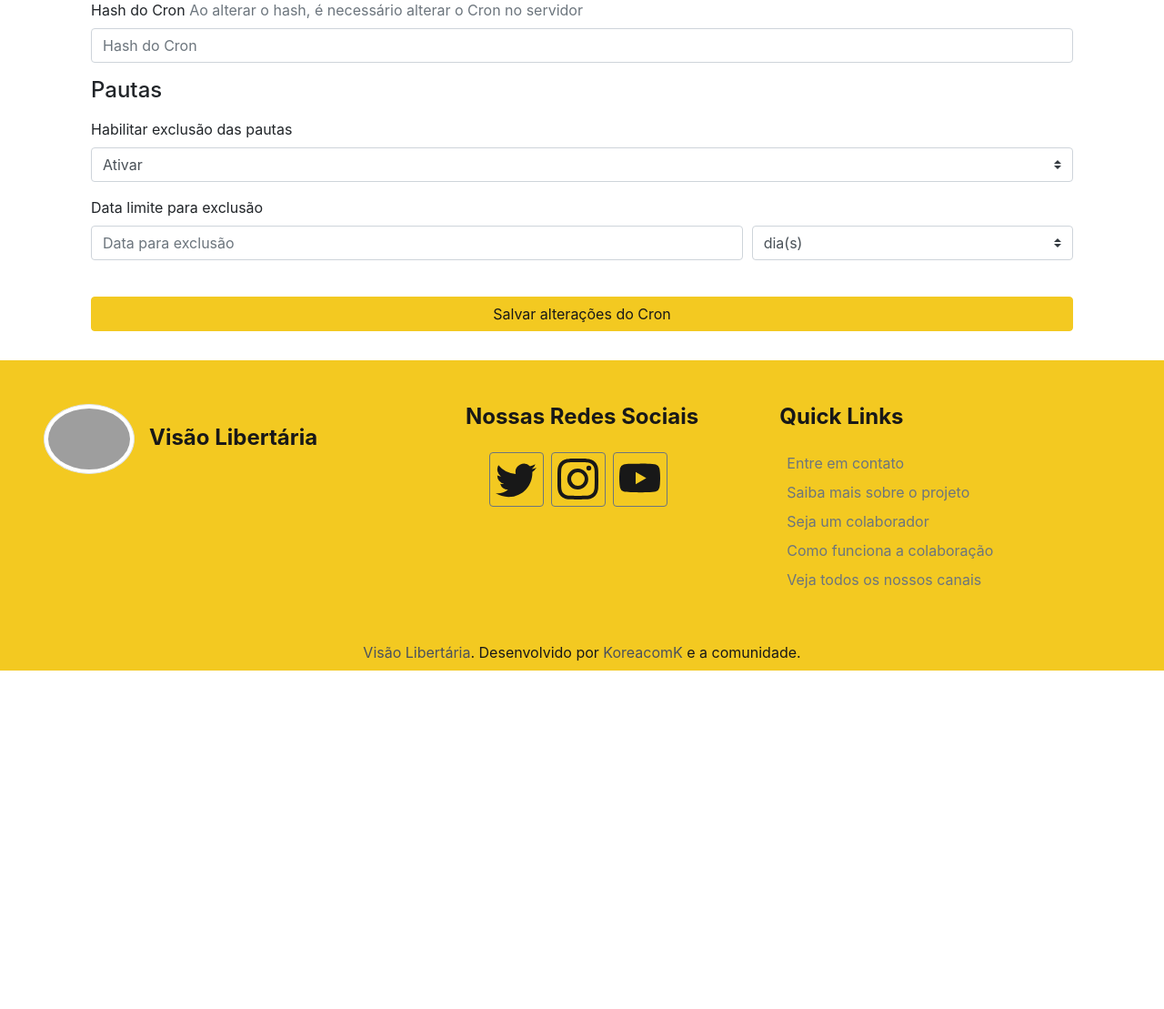
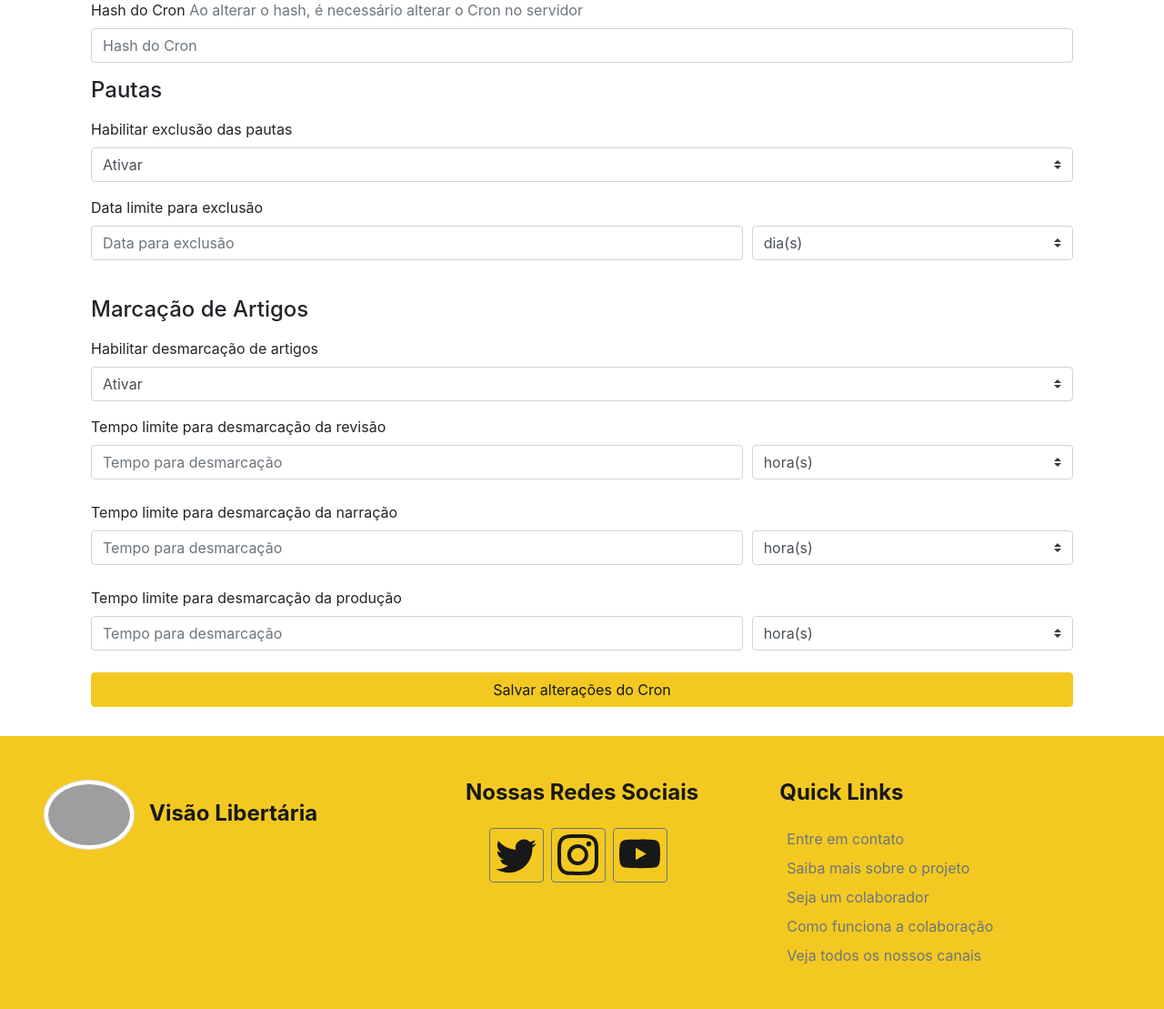
Before and after one commit to KoreaComK/visao-libertaria-site, a CodeIgniter 4 app: the page made by app/Views/colaboradores/administracao_detail.php in a window 1280 px wide. Shown: the part 366-1475 px from the top of the page at 91% size. Before the commit the page ends 1103 px from the top, so only its background shows below. Run offline with PHP 8.4 and a stand-in for CodeIgniter, Linux system fonts and the light colour scheme; the template is opened without the code that fills it, so the values that code supplies are empty; some libraries are stand-ins or nearby versions; grey boxes are pictures that could not be loaded.

Commit message:
Adicionando tempo para desmarcar artigos

```diff
--- a/app/Views/colaboradores/administracao_detail.php
+++ b/app/Views/colaboradores/administracao_detail.php
@@ -66,7 +66,7 @@ use CodeIgniter\I18n\Time;
 							<div class="mb-3">
 								<label for="titulo">Data limite para exclusão</label>
 								<div class="form-row">
-									<div class="col-md-8 mb-8">
+									<div class="col-md-8 mb-2">
 										<input type="number" class="form-control" id="cron_pautas_data_delete_number"
 											placeholder="Data para exclusão" name="cron_pautas_data_delete_number"
 											required min="1"
@@ -84,6 +84,78 @@ use CodeIgniter\I18n\Time;
 								</div>
 							</div>
 
+							<div class="mb-3">
+								<h4>Marcação de Artigos</h4>
+							</div>
+
+							<div class="mb-3">
+								<label for="titulo">Habilitar desmarcação de artigos</label>
+								<select class="custom-select" id="cron_artigos_desmarcar_status"
+									name="cron_artigos_desmarcar_status">
+									<option value="1" <?= (isset($dados['cron_artigos_desmarcar_status']) && $dados['cron_artigos_desmarcar_status'] == '1') ? ('selected') : (''); ?>>Ativar
+									</option>
+									<option value="0" <?= (isset($dados['cron_artigos_desmarcar_status']) && $dados['cron_artigos_desmarcar_status'] == '0') ? ('selected') : (''); ?>>Inativar
+									</option>
+								</select>
+							</div>
+
+							<div class="mb-3">
+								<label for="cron_artigos_desmarcar_data_revisao_number">Tempo limite para desmarcação da revisão</label>
+								<div class="form-row">
+									<div class="col-md-8 mb-2">
+										<input type="number" class="form-control" id="cron_artigos_desmarcar_data_revisao_number"
+											placeholder="Tempo para desmarcação" name="cron_artigos_desmarcar_data_revisao_number"
+											required min="1"
+											value="<?= (isset($dados['cron_artigos_desmarcar_data_revisao'])) ? (explode(' ', $dados['cron_artigos_desmarcar_data_revisao'])[0]) : (''); ?>">
+									</div>
+									<div class="col-md-4">
+										<select class="custom-select" id="cron_artigos_desmarcar_data_revisao_time"
+											name="cron_artigos_desmarcar_data_revisao_time">
+											<option value="hours" <?= (isset($dados['cron_artigos_desmarcar_data_revisao']) && explode(' ', $dados['cron_artigos_desmarcar_data_revisao'])[1] == 'hours') ? ('selected') : (''); ?>>hora(s)</option>
+											<option value="days" <?= (isset($dados['cron_artigos_desmarcar_data_revisao']) && explode(' ', $dados['cron_artigos_desmarcar_data_revisao'])[1] == 'days') ? ('selected') : (''); ?>>dia(s)</option>
+										</select>
+									</div>
+								</div>
+							</div>
+
+							<div class="mb-3">
+								<label for="cron_artigos_desmarcar_data_narracao_number">Tempo limite para desmarcação da narração</label>
+								<div class="form-row">
+									<div class="col-md-8 mb-2">
+										<input type="number" class="form-control" id="cron_artigos_desmarcar_data_narracao_number"
+											placeholder="Tempo para desmarcação" name="cron_artigos_desmarcar_data_narracao_number"
+											required min="1"
+											value="<?= (isset($dados['cron_artigos_desmarcar_data_narracao'])) ? (explode(' ', $dados['cron_artigos_desmarcar_data_narracao'])[0]) : (''); ?>">
+									</div>
+									<div class="col-md-4">
+										<select class="custom-select" id="cron_artigos_desmarcar_data_narracao_time"
+											name="cron_artigos_desmarcar_data_narracao_time">
+											<option value="hours" <?= (isset($dados['cron_artigos_desmarcar_data_narracao']) && explode(' ', $dados['cron_artigos_desmarcar_data_narracao'])[1] == 'hours') ? ('selected') : (''); ?>>hora(s)</option>
+											<option value="days" <?= (isset($dados['cron_artigos_desmarcar_data_narracao']) && explode(' ', $dados['cron_artigos_desmarcar_data_narracao'])[1] == 'days') ? ('selected') : (''); ?>>dia(s)</option>
+										</select>
+									</div>
+								</div>
+							</div>
+
+							<div class="mb-3">
+								<label for="cron_artigos_desmarcar_data_producao_number">Tempo limite para desmarcação da produção</label>
+								<div class="form-row">
+									<div class="col-md-8 mb-2">
+										<input type="number" class="form-control" id="cron_artigos_desmarcar_data_producao_number"
+											placeholder="Tempo para desmarcação" name="cron_artigos_desmarcar_data_producao_number"
+											required min="1"
+											value="<?= (isset($dados['cron_artigos_desmarcar_data_producao'])) ? (explode(' ', $dados['cron_artigos_desmarcar_data_producao'])[0]) : (''); ?>">
+									</div>
+									<div class="col-md-4">
+										<select class="custom-select" id="cron_artigos_desmarcar_data_producao_time"
+											name="cron_artigos_desmarcar_data_producao_time">
+											<option value="hours" <?= (isset($dados['cron_artigos_desmarcar_data_producao']) && explode(' ', $dados['cron_artigos_desmarcar_data_producao'])[1] == 'hours') ? ('selected') : (''); ?>>hora(s)</option>
+											<option value="days" <?= (isset($dados['cron_artigos_desmarcar_data_producao']) && explode(' ', $dados['cron_artigos_desmarcar_data_producao'])[1] == 'days') ? ('selected') : (''); ?>>dia(s)</option>
+										</select>
+									</div>
+								</div>
+							</div>
+
 							<button class="btn btn-primary btn-block mb-3 salvar-config-cron" type="button">Salvar
 								alterações
 								do
@@ -92,6 +164,15 @@ use CodeIgniter\I18n\Time;
 					</div>
 					<div class="tab-pane fade" id="pautas" role="tabpanel" aria-labelledby="pautas-tab">
 						<form class="col-12 mt-4" novalidate="yes" method="post" id="pautas_form">
+							<div class="mb-3">
+								<label for="pauta_bot_hash">Hash de acesso do Ancapsubot</label> <span class="text-muted">Ao alterar o hash, é necessário alterar a hash de acesso do Ancapsubot</span>
+								<div class="input-group">
+									<input type="text" class="form-control" id="pauta_bot_hash"
+										placeholder="Hash do Ancapsubot" name="pauta_bot_hash" required min="1"
+										value="<?= (isset($dados['pauta_bot_hash'])) ? ($dados['pauta_bot_hash']) : (''); ?>">
+								</div>
+							</div>
+
 							<div class="mb-3">
 								<h4>Limites de Envio</h4>
 							</div>
```
Also changed, not shown: app/Controllers/Colaboradores/Admin.php (+14 -4 lines), app/Controllers/Cron.php (+40 -0 lines), app/Controllers/Inicializandobancodados.php (+7 -2 lines).
